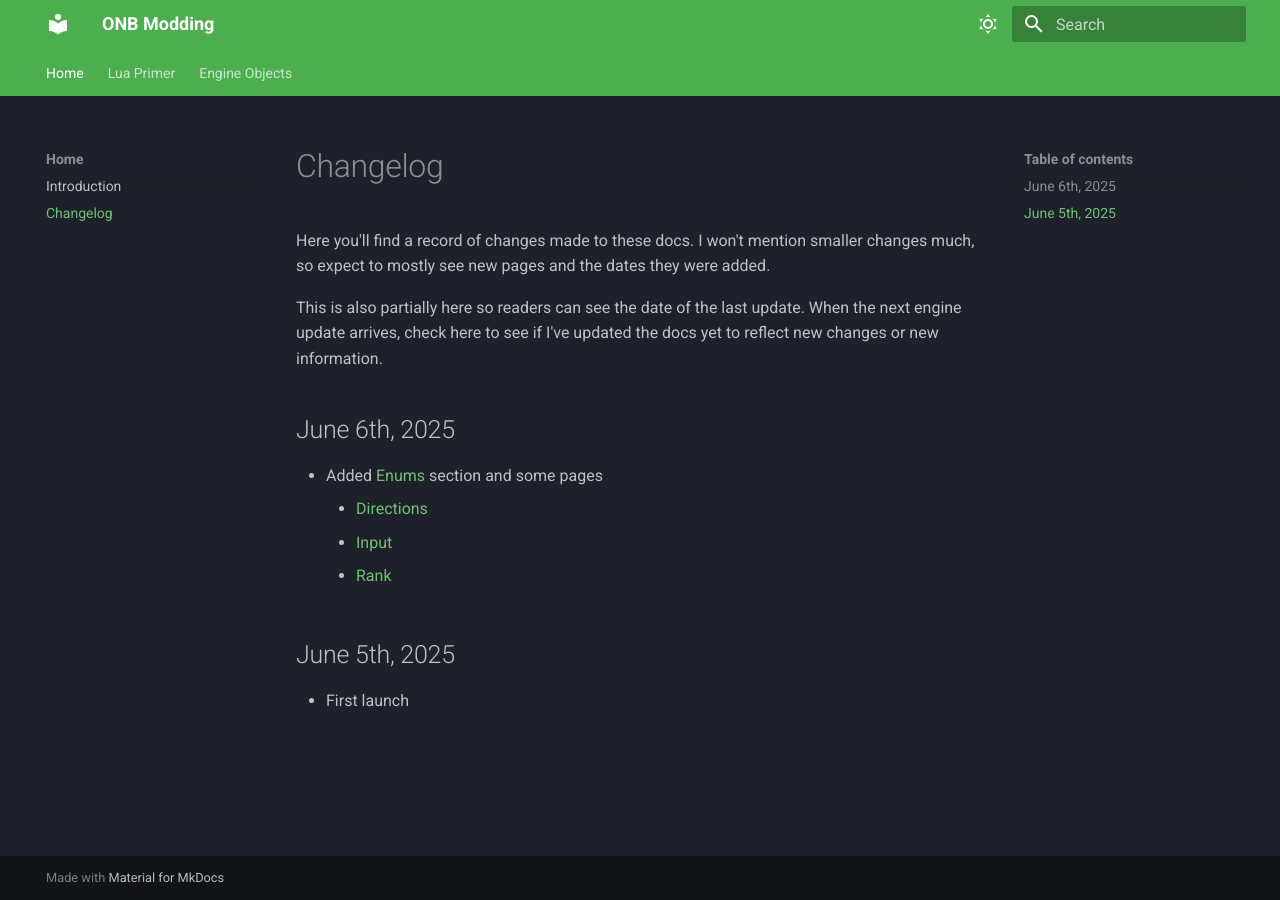
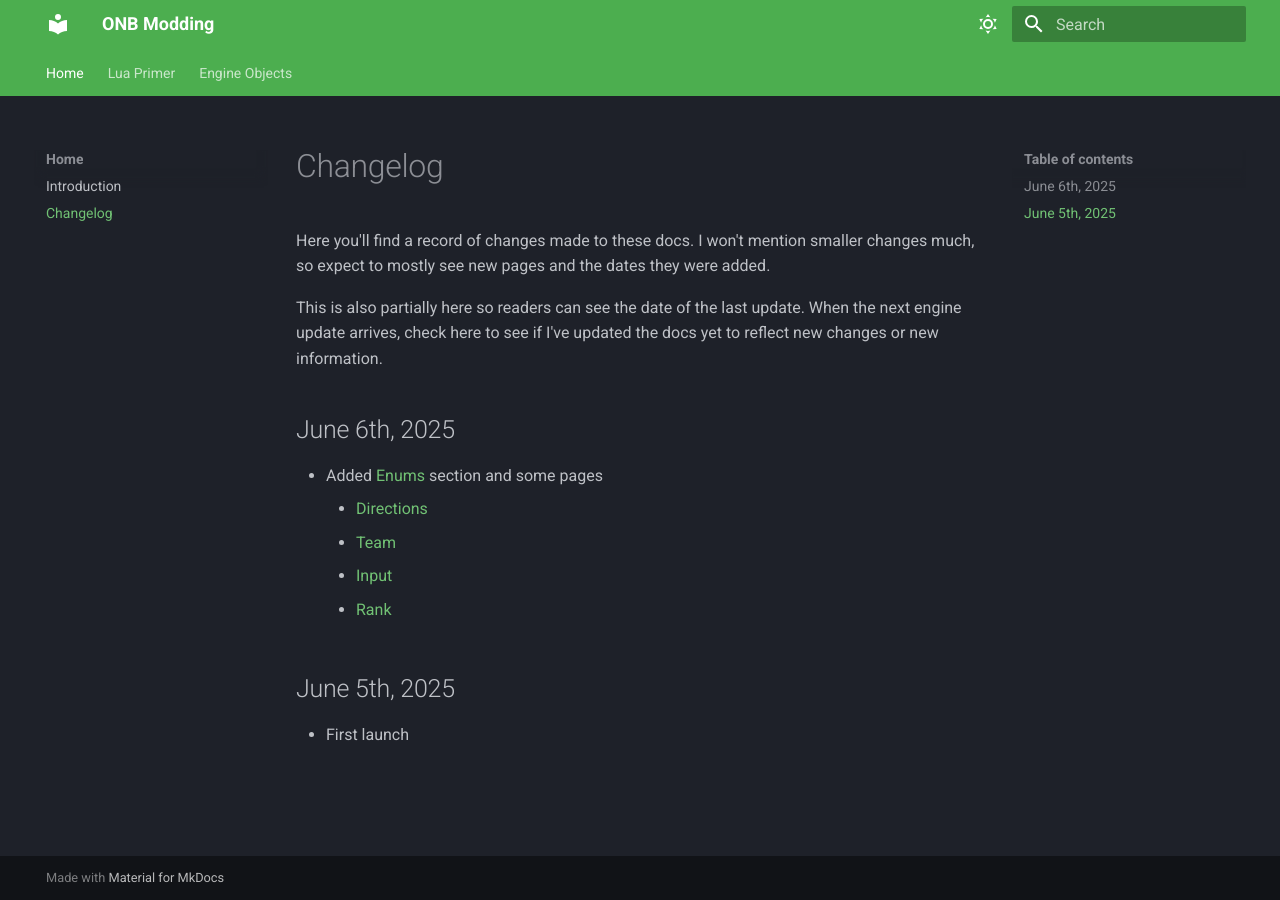
Before and after one commit to Alrysc/onb_docs, an MkDocs documentation site: the page built from docs/changelog.md, in a window 1280 px wide. Built offline with MkDocs 1.6.1 and Material for MkDocs 9.7.7, drawn with Linux system fonts in a browser that asks for light colours.

Commit message:
Add Team to changelog

```diff
--- a/docs/changelog.md
+++ b/docs/changelog.md
@@ -10,6 +10,7 @@ new changes or new information.
 ## June 6th, 2025
 * Added [Enums](./onb_overview/enums/index.md) section and some pages
     - [Directions](./onb_overview/enums/direction.md)
+    - [Team](./onb_overview/enums/team.md)
     - [Input](./onb_overview/enums/input.md)
     - [Rank](./onb_overview/enums/rank.md)
 
```
